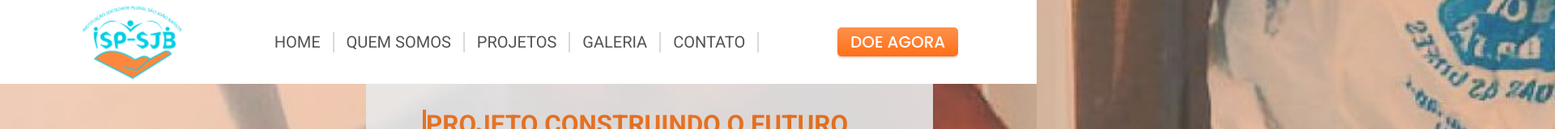
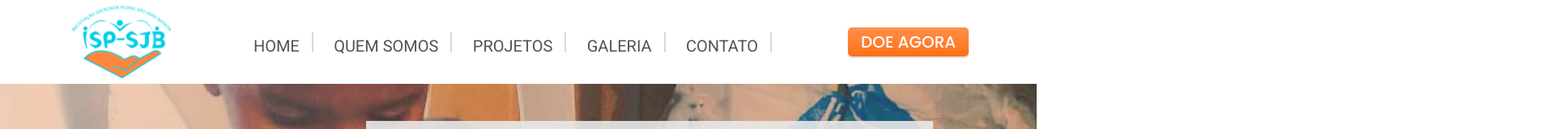
Before and after one commit to ProjetoISP/isp-website, a React (Vite) app: page / in a window 1280 px wide. Shown: the top 160 px of the page at 81% size, 1920 px wide, since content can reach past the window. Built offline with nearby package versions, Linux system fonts and the light colour scheme.

Commit message:
aqui vai a mensagem

```diff
--- a/src/components/Carousel/StylesCarousel/index.css
+++ b/src/components/Carousel/StylesCarousel/index.css
@@ -1,17 +1,23 @@
 .carousel-image {
-  vertical-align: middle;
+
   width: 100%;
   height: 100%;
+
+
 }
 
 .carousel-container {
   position: relative;
-  margin: auto;
+
+  margin-top: 50px;
+  margin-bottom:0 ;
+  overflow: hidden;
+
 }
 
 .carousel-item {
-  width: 2400px;
-  max-width: 100%;
+  width: 100%;
+  margin-bottom: 100px;
   height: 100%;
 }
 
@@ -86,9 +92,11 @@
 .active,
 .dot:hover {
   background-color: #717171;
+
 }
 
 .fade {
+
   -webkit-animation-name: fade;
   -webkit-animation-duration: 1.5s;
   animation-name: fade;
--- a/src/components/Header/styles.js
+++ b/src/components/Header/styles.js
@@ -1,79 +1,70 @@
 import styled from "styled-components";
 
 export const HeaderContainer = styled.div`
-  background-color: white;
-  display: flex;
+  width: 100vw;
+  height: 104px;
+  background-color: #ffffff;
+  display:flex;
   align-items: center;
+  justify-content: space-evenly;
+  margin: 10px auto;
   position: fixed;
-  top: 0;
-  left: 0;
-  z-index: 1000;
-  height: 100px;
-  img {
-    margin-top: 5px;
-    width: 113px;
-    height: 90px;
+  z-index: 999;
+  top: -10px;
+
+
+  .botaoMobile{
+  display: none;
+}
+  figure {
+    display: flex;
+    justify-content: center;
+    img {
+      height: 103px;
+      width: 130px;
+    }
   }
-  nav a {
-    color: white;
-    font-size: 26px;
-    text-transform: uppercase;
-    display: block;
-    margin-bottom: 10px;
-    height: 40px;
-  }
-  @media (min-width: 800px) {
-    width: 100vw;
-    height: 80px;
-    background-color: #ffffff;
+  nav {
+    width: 52%;
+    height: 104px;
     display: flex;
     align-items: center;
-    justify-content: space-evenly;
-    .botaoMobile {
-      display: none;
+    justify-content:space-around;
+    a {
+      height: 25px;
+      border-right: 2px solid #d9d9d9;
+      padding: 5px;
+      padding-right: 15px;
+      color: #525252;
+      font-size: 20px;
+      white-space: nowrap
+
+
     }
+  }
+  Button{
+    left: 100px;
+  }
+  .botaoMobile{
+  display: none;
+}
+  @media (max-width: 900px){
+
     figure img {
       height: 77px;
-      width: 100px;
+      width:98px;
     }
-    nav {
-      display: flex;
-      align-items: center;
-      justify-content: space-around;
+     nav a{
+      font-size: 15px;
     }
-    nav a {
-      border-right: 2px solid #d9d9d9;
-      color: #525252;
-      font-size: 15px;
-      margin: 0;
-      padding: 0;
-      padding: 0 12px 0 12px;
-      height: 20px;
-    }
-    Button {
-      left: 100px;
-      &:hover {
-        background: #20b1c1;
-      }
-    }
-    .botaoMobile {
-      display: none;
-    }
+
   }
-  @media (min-width: 1200px) {
-    margin: 0;
-    height: 104px;
-    figure {
-      img {
-        height: 104px;
-        width: 130px;
-      }
-    }
-    /* === MENU === */
-    nav a {
-      font-size: 20px;
-      height: 25px;
-      padding: 0 15px 0 15px;
-    }
-  }
+ @media (max-width: 720px){
+nav {
+  display: none;
+}
+.botaoMobile{
+  display: block;
+}
+}
 `;
--- a/src/pages/WhoWeArePage/styles.jsx
+++ b/src/pages/WhoWeArePage/styles.jsx
@@ -14,7 +14,7 @@ export const FirstSection = styled.section`
       rgba(224, 125, 37, 0.58) 100%
     );
     height: 815px;
-    margin-top: 50px;
+    margin-top: 0px;
   }
 
   iframe {
```
